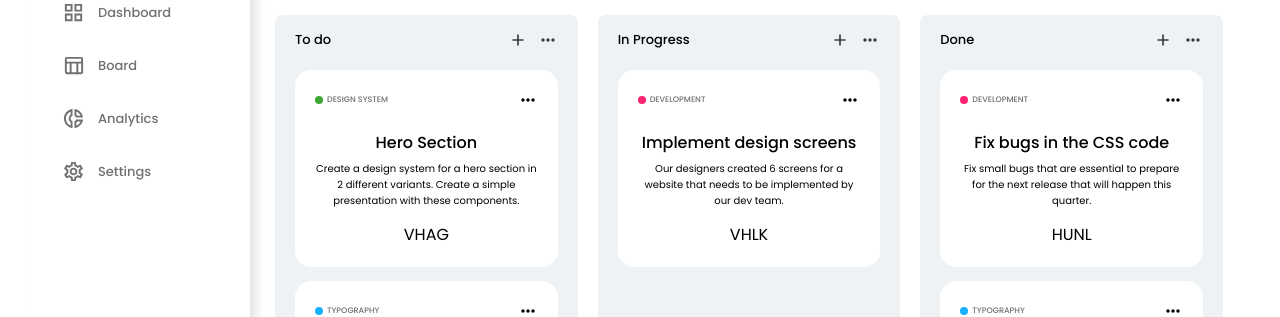
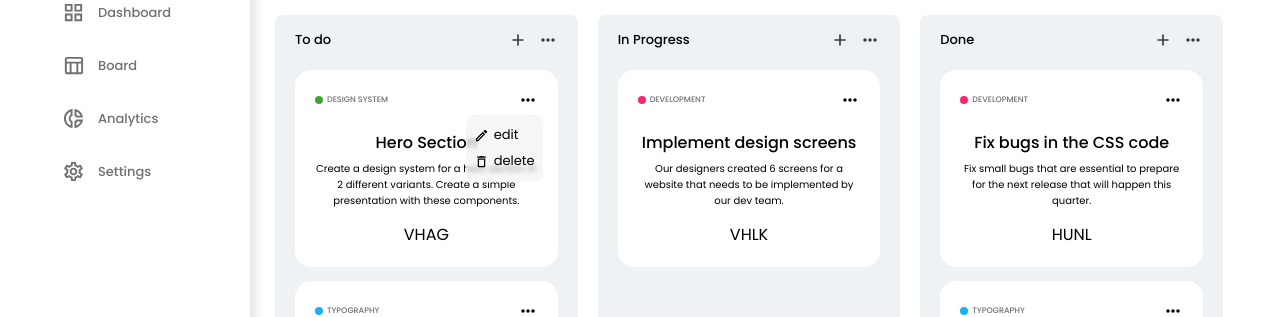
Before and after one commit to mehmeteminavcil/task-board, a React (Vite) app: page / in a window 1280 px wide. Both pictures are taken after a click on the icon 527 px from the left and 279 px from the top of the page. Shown: the part 179-496 px from the top of the page. Built offline with nearby package versions, Linux system fonts and the light colour scheme.

Commit message:
added taskMenu component

```diff
--- a/src/components/Task/Task.jsx
+++ b/src/components/Task/Task.jsx
@@ -1,6 +1,37 @@
+import { useState } from "react";
+import TaskMenu from "../TaskMenu/TaskMenu";
 import "./task.scss";
-const Task = () => {
-  return <div>Task</div>;
+import MoreHorizRoundedIcon from "@mui/icons-material/MoreHorizRounded";
+
+const Task = ({ category, title, text, helper, color }) => {
+  const [showMenu, setShowMenu] = useState(true);
+
+  const handleButtonClick = () => {
+    setShowMenu(!showMenu);
+  };
+
+  return (
+    <div className="task">
+      <div style={{ display: showMenu ? "none" : "block" }}>
+        <TaskMenu />
+      </div>
+      <div className="top">
+        <div className="category">
+          <div className={`categoryColor  ${color}`}></div>
+          <span className="categoryText">{category}</span>
+        </div>
+
+        <MoreHorizRoundedIcon className="icon" onClick={handleButtonClick} />
+      </div>
+
+      <div className="center">
+        <h2 className="title">{title}</h2>
+        <p>{text}</p>
+      </div>
+
+      <div className="bottom">{helper}</div>
+    </div>
+  );
 };
 
 export default Task;
--- a/src/components/Task/task.scss
+++ b/src/components/Task/task.scss
@@ -0,0 +1,53 @@
+.task{
+    padding: 20px;
+    background: #fff;
+    border-radius: 16px;
+    min-height: 166px;
+    position: relative;
+
+    .top{
+        display: flex;
+        align-items: center;
+        .category{
+            display: flex;
+            align-items: center;
+            .categoryColor{
+                width: 8px;
+                height: 8px;
+                background: #40A737;
+                border-radius: 50%;
+                margin-right: 4px;
+                &.red{
+                    background: #FF2473;
+                }
+                &.blue{
+                    background: #18B0FF;
+                }
+            }
+            .categoryText {
+                font-size: 8px;
+                font-weight: 500;
+                color: #707070;
+            }
+
+        }
+        .icon {
+            font-size: 20px;
+            cursor: pointer;
+        }
+    }
+
+    .center{
+        .title {
+            font-size: 16px;
+            font-weight: 500;
+            margin-bottom: 6px;
+        }
+
+        p {
+            font-size: 10px;
+            margin-bottom: 13px;
+        }
+    }
+
+}
--- /dev/null
+++ b/src/components/TaskMenu/TaskMenu.jsx
@@ -0,0 +1,22 @@
+import "./taskMenu.scss";
+import EditOutlinedIcon from "@mui/icons-material/EditOutlined";
+import DeleteOutlineOutlinedIcon from "@mui/icons-material/DeleteOutlineOutlined";
+
+const TaskMenu = () => {
+  return (
+    <div className="taskMenu">
+      <ul>
+        <li>
+          <EditOutlinedIcon className="icon" />
+          <span> edit</span>
+        </li>
+        <li>
+          <DeleteOutlineOutlinedIcon className="icon" />
+          <span> delete</span>
+        </li>
+      </ul>
+    </div>
+  );
+};
+
+export default TaskMenu;
--- /dev/null
+++ b/src/components/TaskMenu/taskMenu.scss
@@ -0,0 +1,30 @@
+.taskMenu{
+    background-color: rgba(238, 242, 245, 0.648);
+    position: absolute;
+    top: 45px;
+    right: 15px;
+    border-radius: 8px;
+    padding: 10px 8px 5px 8px;
+    backdrop-filter: blur(2px);
+
+    ul{
+        list-style: none;
+
+        li{
+            display: flex;
+            align-items: center;
+            cursor: pointer;
+            margin-bottom: 6px;
+
+            span{
+                font-size: 13px;
+
+            }
+
+            .icon{
+                font-size: 15px;
+                margin-right: 5px;
+            }
+        }
+    }
+}
--- a/src/components/Todo/Todo.jsx
+++ /dev/null
@@ -1,26 +0,0 @@
-import "./todo.scss";
-import MoreHorizRoundedIcon from "@mui/icons-material/MoreHorizRounded";
-
-const Todo = ({ category, title, text, helper, color }) => {
-  return (
-    <div className="todo">
-      <div className="top">
-        <div className="category">
-          <div className={`categoryColor  ${color}`}></div>
-          <span className="categoryText">{category}</span>
-        </div>
-
-        <MoreHorizRoundedIcon className="icon" />
-      </div>
-
-      <div className="center">
-        <h2 className="title">{title}</h2>
-        <p>{text}</p>
-      </div>
-
-      <div className="bottom">{helper}</div>
-    </div>
-  );
-};
-
-export default Todo;
--- a/src/components/Todo/todo.scss
+++ /dev/null
@@ -1,51 +0,0 @@
-.todo{
-    padding: 20px;
-    background: #fff;
-    border-radius: 16px;
-    min-height: 166px;
-
-    .top{
-        display: flex;
-        align-items: center;
-        .category{
-            display: flex;
-            align-items: center;
-            .categoryColor{
-                width: 8px;
-                height: 8px;
-                background: #40A737;
-                border-radius: 50%;
-                margin-right: 4px;
-                &.red{
-                    background: #FF2473;
-                }
-                &.blue{
-                    background: #18B0FF;
-                }
-            }
-            .categoryText {
-                font-size: 8px;
-                font-weight: 500;
-                color: #707070;
-            }
-
-        }
-        .icon {
-            font-size: 20px;
-        }
-    }
-
-    .center{
-        .title {
-            font-size: 16px;
-            font-weight: 500;
-            margin-bottom: 6px;
-        }
-
-        p {
-            font-size: 10px;
-            margin-bottom: 13px;
-        }
-    }
-
-}
--- a/src/pages/Home/Home.jsx
+++ b/src/pages/Home/Home.jsx
@@ -1,7 +1,7 @@
 import Navbar from "../../components/Navbar/Navbar";
 import Section from "../../components/Section/Section";
 import Sidebar from "../../components/Sidebar/Sidebar";
-import Todo from "../../components/Todo/Todo";
+import Task from "../../components/Task/Task";
 
 import "./home.scss";
 import KeyboardArrowDownRoundedIcon from "@mui/icons-material/KeyboardArrowDownRounded";
@@ -34,7 +34,7 @@ const Home = () => {
               children={tasks.map((task) => {
                 if (board.status === task.status) {
                   return (
-                    <Todo
+                    <Task
                       key={task.id}
                       category={task.category}
                       title={task.title}
```
